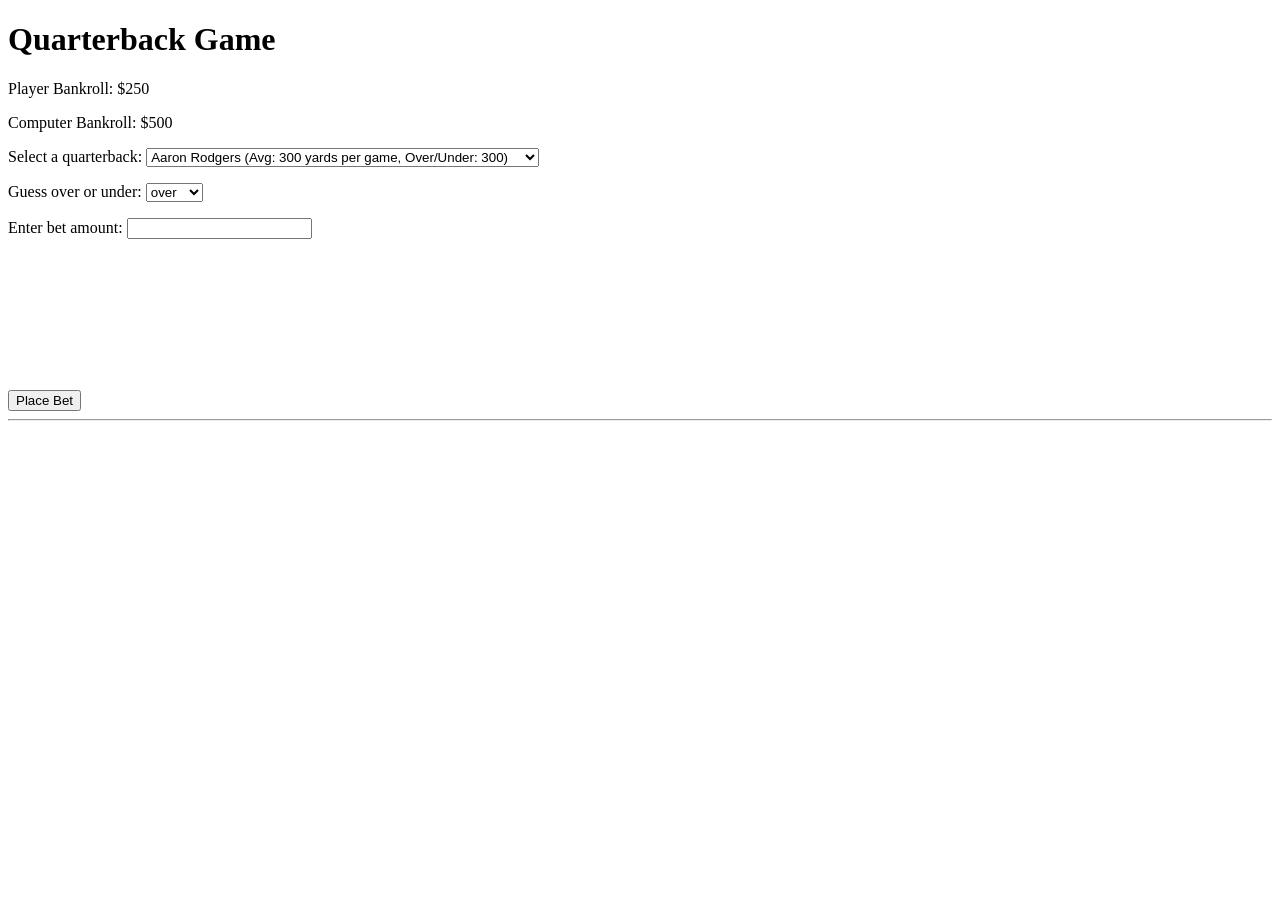
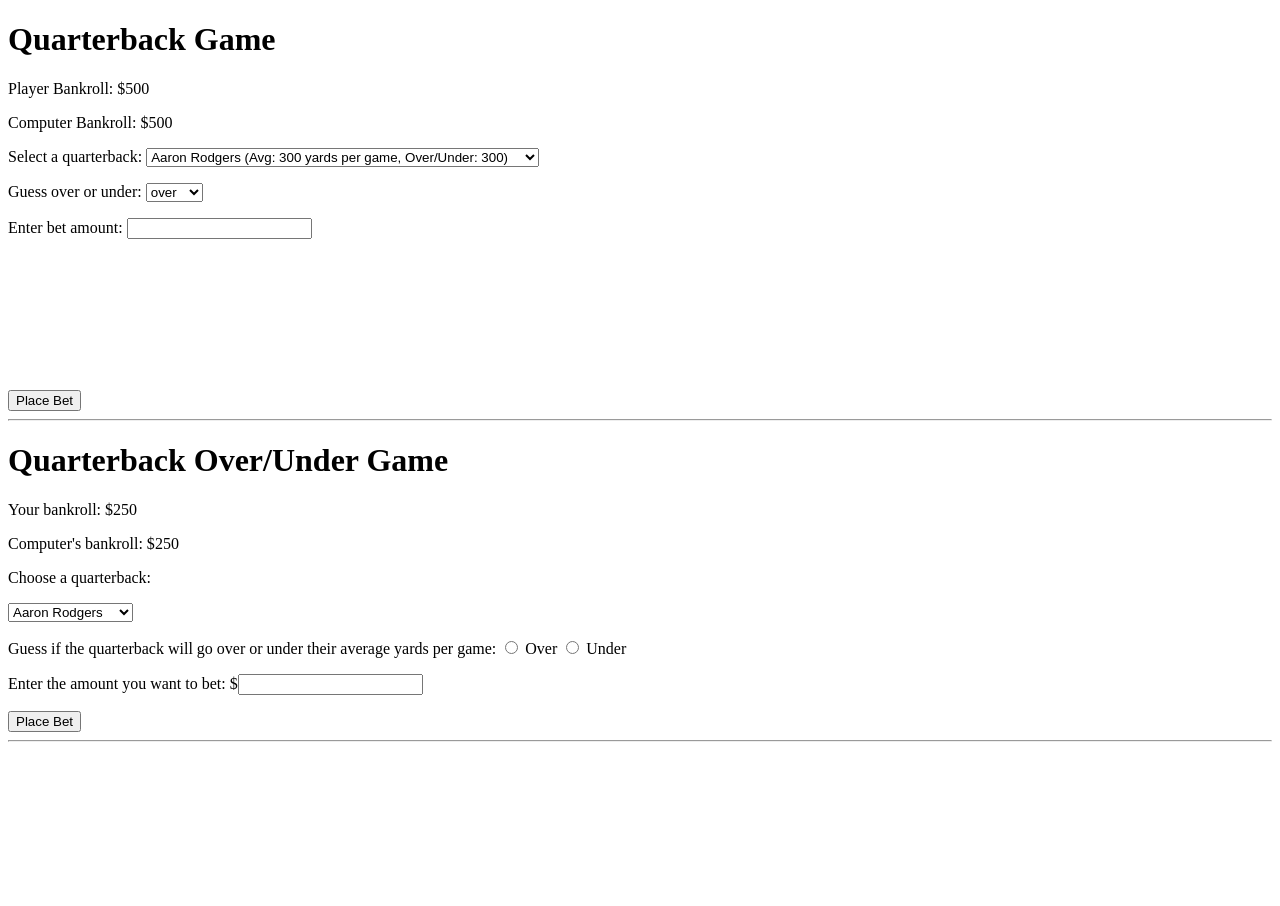
Before and after one commit to scheott/scheott-scheott.github.io, a plain HTML site: page index.html in a window 1280 px wide. Before the commit the page ends 800 px from the top, so only its background shows below. Drawn offline with nearby package versions, Linux system fonts and the light colour scheme.

Commit message:
Update index.html

```diff
--- a/index.html
+++ b/index.html
@@ -2,8 +2,8 @@
 <html>
   <script>
     // Define the player's and computer's bankroll, quarterbacks, and their average yards per game
-    let playerBankroll = 250;
-    let computerBankroll = 250;
+    let playerBankroll = 500;
+    let computerBankroll = 500;
     let quarterbacks = [
       {name: "Aaron Rodgers", avgYardsPerGame: 300},
       {name: "Tom Brady", avgYardsPerGame: 275},
@@ -61,7 +61,7 @@
 </head>
 <body>
   <h1>Quarterback Game</h1>
-  <p>Player Bankroll: <span id="playerBankroll">$250</span></p>
+  <p>Player Bankroll: <span id="playerBankroll">$500</span></p>
   <p>Computer Bankroll: <span id="computerBankroll">$500</span></p>
   <p>
     Select a quarterback:
@@ -88,3 +88,27 @@
   <script src="index.js"></script>
   <hr>
   <h
+  <body>
+  <h1>Quarterback Over/Under Game</h1>
+  <p>Your bankroll: $<span id="playerBankroll">250</span></p>
+  <p>Computer's bankroll: $<span id="computerBankroll">250</span></p>
+  <p>Choose a quarterback:</p>
+  <select id="quarterback">
+    <option value="Aaron Rodgers">Aaron Rodgers</option>
+    <option value="Tom Brady">Tom Brady</option>
+    <option value="Patrick Mahomes">Patrick Mahomes</option>
+  </select>
+  <p>
+    Guess if the quarterback will go over or under their average yards per game:
+    <input type="radio" id="over" name="guess" value="over">
+    <label for="over">Over</label>
+    <input type="radio" id="under" name="guess" value="under">
+    <label for="under">Under</label>
+  </p>
+  <p>Enter the amount you want to bet: $<input type="number" id="betAmount"></p>
+  <button id="placeBet">Place Bet</button>
+  <hr>
+  <canvas id="bankrollGraph"></canvas>
+  <script src="https://cdn.jsdelivr.net/npm/chart.js@2.9.3/dist/Chart.min.js"></script>
+  <script src="index.js"></script>
+</body>
```
